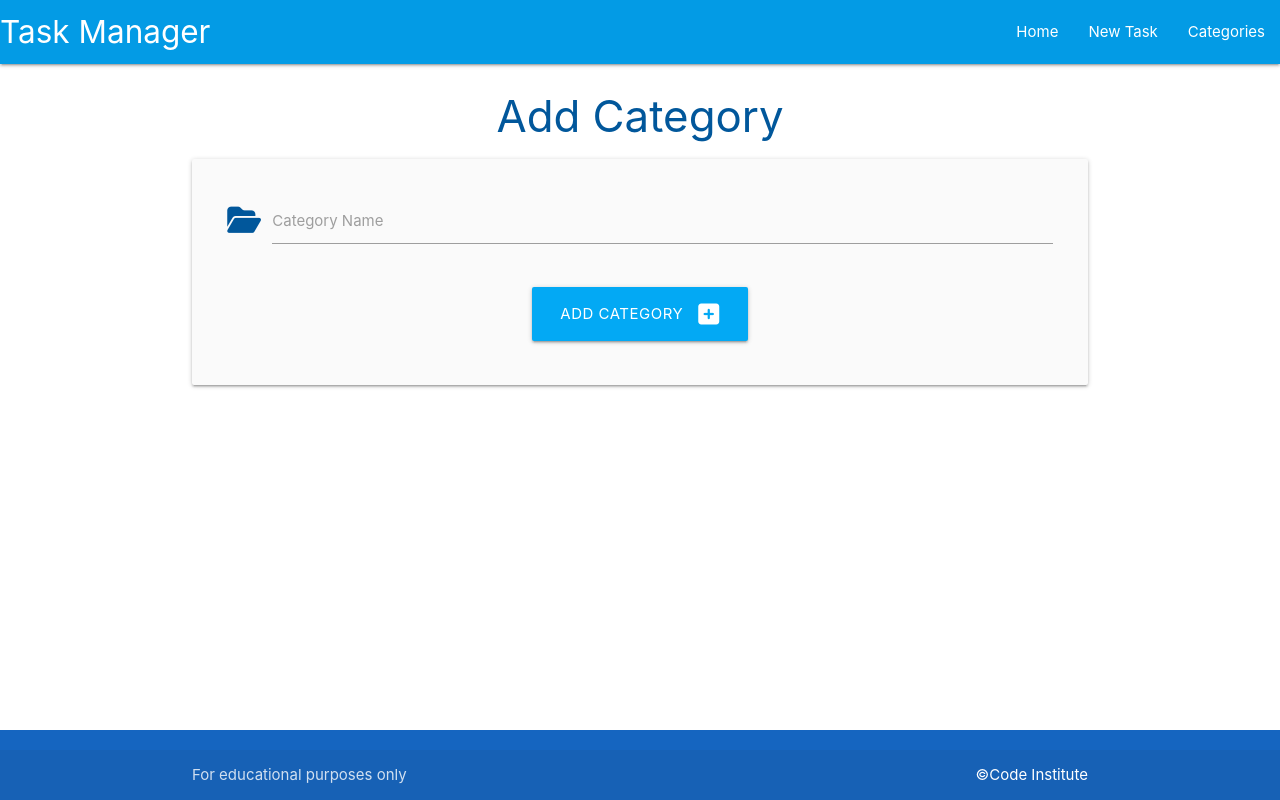
After one commit to laurabolwell/task-manager, a Python web app: template taskmanager/templates/add_category.html in a window 1280 px wide. The commit adds this page. Run offline with Jinja, Linux system fonts and the light colour scheme; the template is opened without the code that fills it, so the values that code supplies are empty; some libraries are stand-ins or nearby versions.

Commit message:
Link add category button to the db

```diff
--- /dev/null
+++ b/taskmanager/templates/add_category.html
@@ -0,0 +1,27 @@
+{% extends "base.html" %}
+{% block content %}
+
+<h3 class="light-blue-text text-darken-4 center-align">Add Category</h3>
+
+<div class="row card-panel grey lighten-5">
+    <form class="col s12" method="POST" action="{{ url_for('add_category') }}">
+        <!-- category name -->
+        <div class="row">
+            <div class="input-field col s12">
+                <i class="fa-solid fa-folder-open prefix light-blue-text text-darken-4"></i>
+                <input id="category_name" name="category_name" minlength="3" maxlength="25" type="text" class="validate" required>
+                <label for="category_name">Category Name</label>
+            </div>
+        </div>
+        <!-- submit button -->
+        <div class="row">
+            <div class="col s12 center-align">
+                <button type="submit" class="btn-large light-blue">
+                    Add Category <i class="fa-solid fa-square-plus right"></i>
+                </button>
+            </div>
+        </div>
+    </form>
+</div>
+
+{% endblock %}
--- a/taskmanager/templates/base.html
+++ b/taskmanager/templates/base.html
@@ -20,7 +20,7 @@
                 <ul class="right hide-on-med-and-down">
                     <li><a href="{{ url_for('home') }}">Home</a></li>
                     <li><a href="">New Task</a></li>
-                    <li><a href="">Categories</a></li>
+                    <li><a href="{{ url_for('categories') }}">Categories</a></li>
                 </ul>
             </div>
         </nav>
@@ -29,7 +29,7 @@
         <ul class="sidenav" id="mobile-demo">
             <li><a href="{{ url_for('home') }}">Home</a></li>
             <li><a href="">New Task</a></li>
-            <li><a href="">Categories</a></li>
+            <li><a href="{{ url_for('categories') }}">Categories</a></li>
         </ul>
     </header>
 
```
Also changed, not shown: taskmanager/routes.py (+15 -1 lines), taskmanager/templates/categories.html (added, +14 -0 lines).
